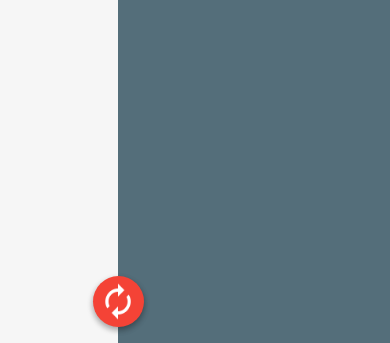
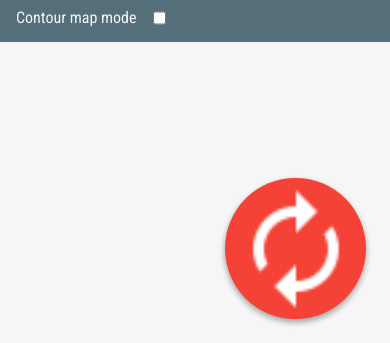
Before and after one commit to tomdrever/mapgenerator, a plain HTML site: page index.html in a window 390 px wide. Shown: the part 501-844 px from the top of the page. Drawn offline with Linux system fonts and the light colour scheme.

Commit message:
Testing media queries.

```diff
--- a/styles.css
+++ b/styles.css
@@ -56,6 +56,22 @@ body {
   height: 100%;
 
   flex-grow: 1;
+}
+
+@media (max-width: 980px) {
+  #wrapper {display: block; }
+
+  #new-map-wrapper {
+    position: fixed !important;
+
+    width: 8em !important;
+    height: 8em !important;
+
+    border-radius: 4.4em !important;
+
+    bottom: 1.5em !important;
+    right: 1.5em !important;
+  }
 }
 
 #map-container {
@@ -129,10 +145,9 @@ body {
   outline: none;
  }
 
-/* Should be absolute, larger and in the lower right corner of the screen. */
 #new-map-button {
-  width: 2.4em;
-  height: 2.4em;
+  width: 100%;
+  height: 100%;
 }
 
 .loading {
```
